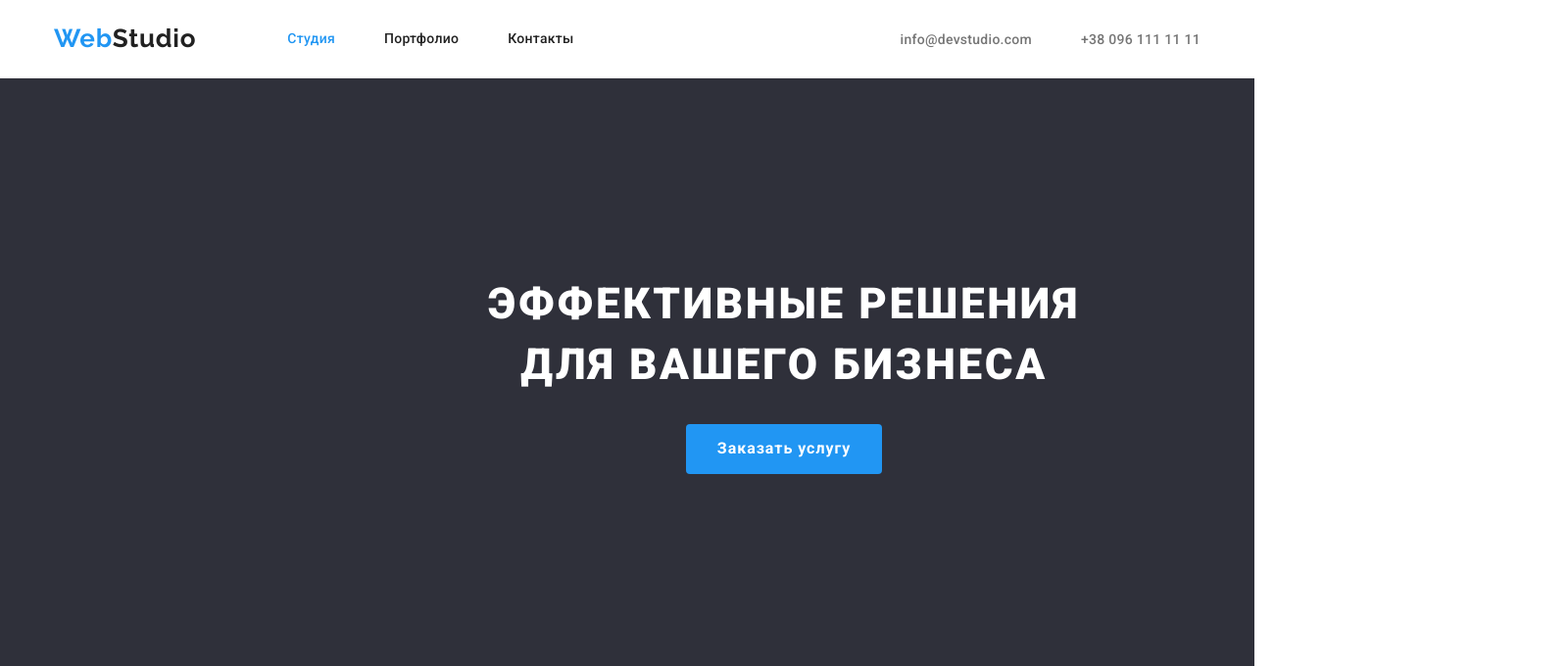
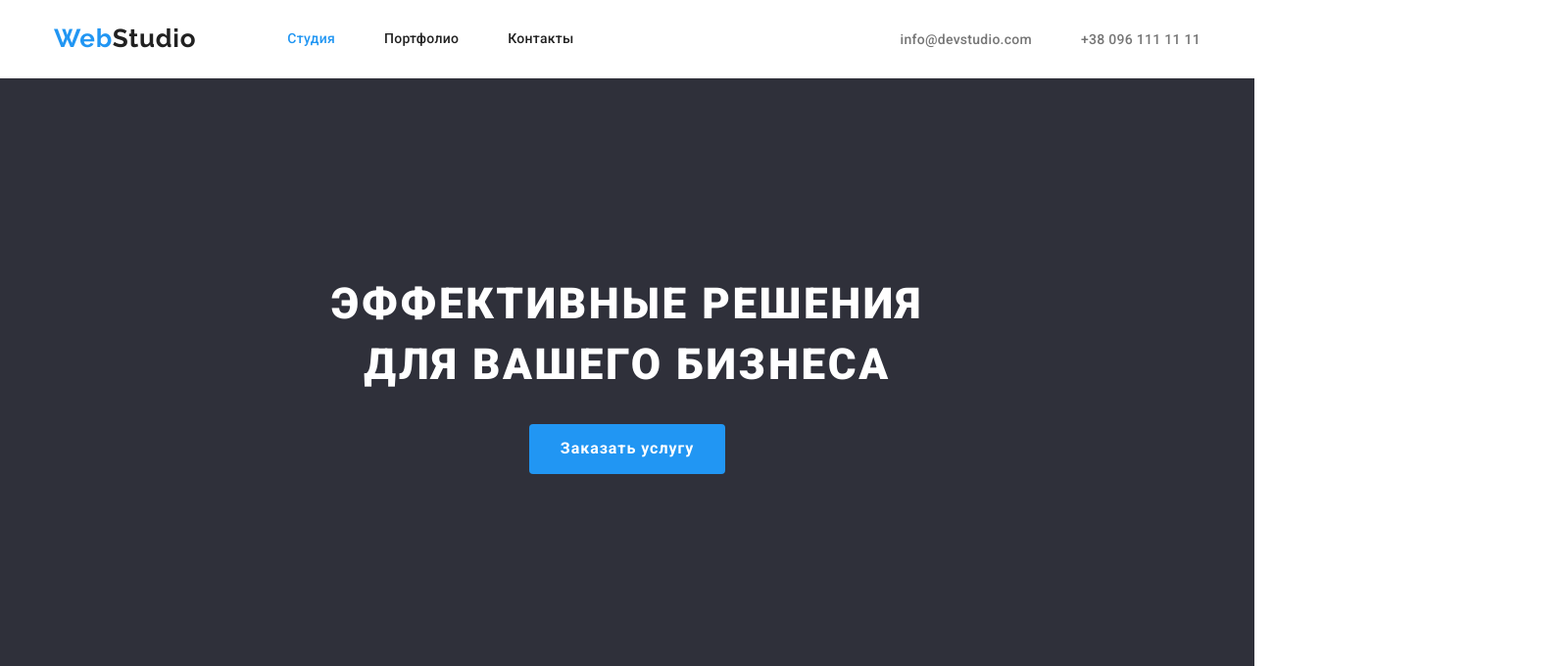
Before and after one commit to Maks2090/goit-markup-hw-03, a plain HTML site: page index.html in a window 1280 px wide. Shown: the top 680 px of the page at 98% size, 1600 px wide, since content can reach past the window. Drawn offline with Linux system fonts and the light colour scheme.

Commit message:
hero изменил размер блока

```diff
--- a/css/main.css
+++ b/css/main.css
@@ -7,21 +7,13 @@
 
 /* hero */
 
-/* .container{
-  width: 1400px;
-  padding-left: 15px;
-  padding-right: 15px;
-  margin-left: auto;
-  margin-right: auto;
-} */
-
 .hero {
   background-color: var(--black-bg);
   text-align: center;
 }
 
 .hero .container {
-  min-width: 1600px;
+  max-width: 1600px;
   margin-left: auto;
   margin-right: auto;
 }
```
